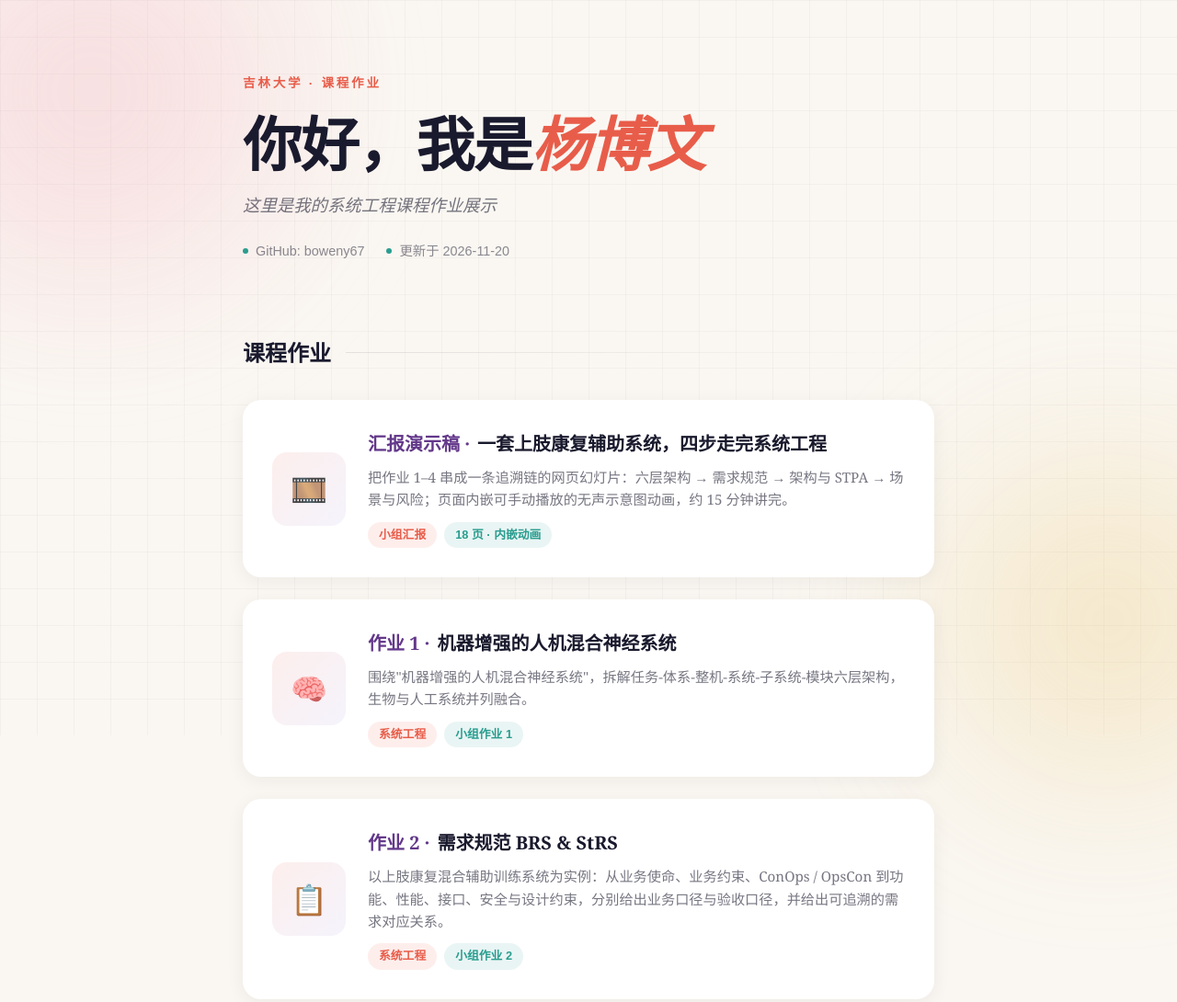
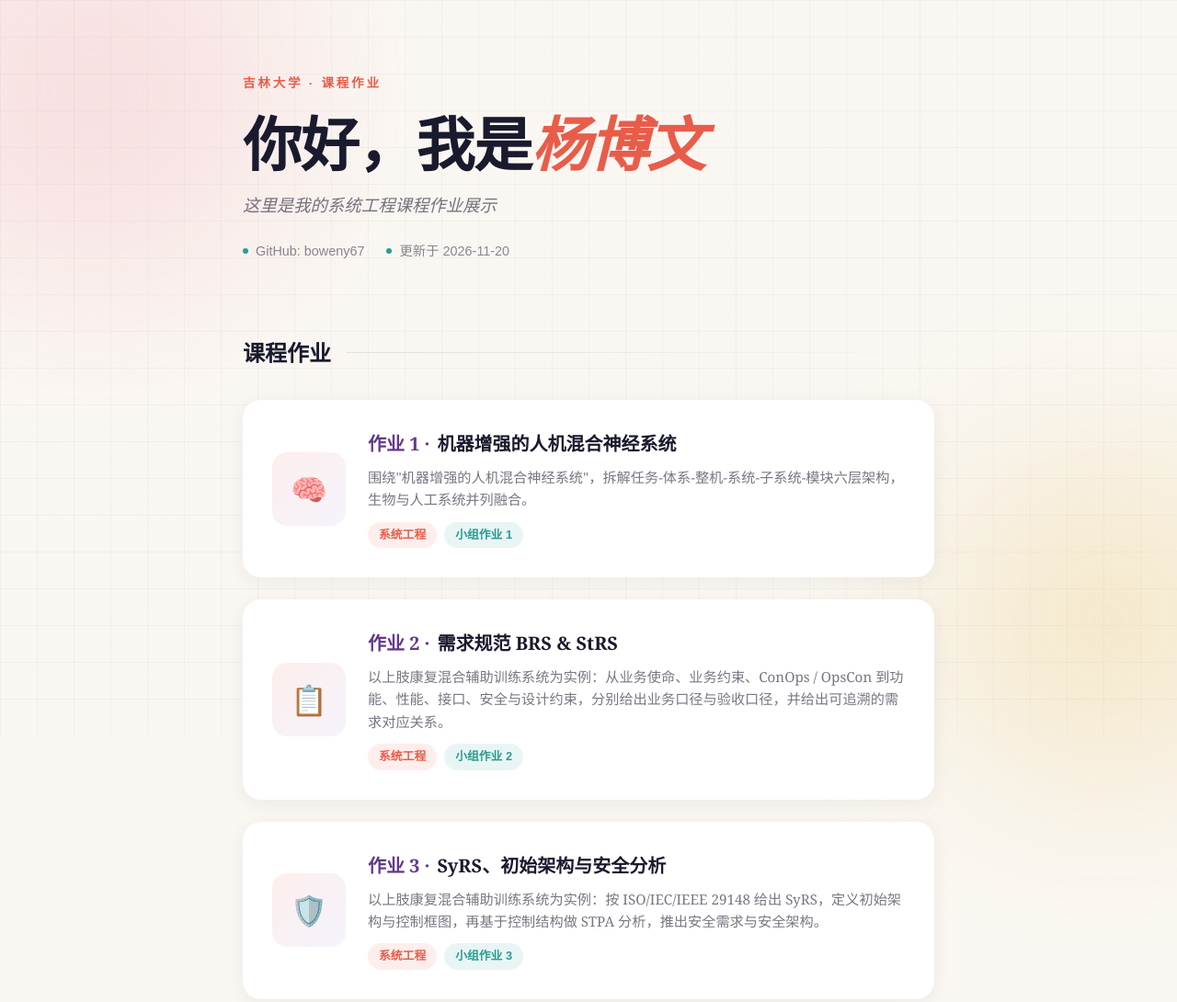
Before and after one commit to boweny67/boweny67.github.io, a plain HTML site: page index.html in a window 1280 px wide. Shown: the top 1090 px of the page at 92% size. Drawn offline with Linux system fonts and the light colour scheme.

Commit message:
revert: 主页撤下演示稿入口卡片，演示稿保留在独立路径

```diff
--- a/index.html
+++ b/index.html
@@ -317,17 +317,6 @@
         <section>
             <h2 class="section-title">课程作业</h2>
             <div class="assignment-list">
-                <a href="presentation/" class="assignment-item">
-                    <div class="assignment-thumb">🎞️</div>
-                    <div class="assignment-content">
-                        <div class="assignment-title"><span class="title-no">汇报演示稿 ·</span>一套上肢康复辅助系统，四步走完系统工程</div>
-                        <p class="assignment-desc">把作业 1–4 串成一条追溯链的网页幻灯片：六层架构 → 需求规范 → 架构与 STPA → 场景与风险；页面内嵌可手动播放的无声示意图动画，约 15 分钟讲完。</p>
-                        <div class="assignment-tags">
-                            <span class="assignment-tag tag-coral">小组汇报</span>
-                            <span class="assignment-tag tag-teal">18 页 · 内嵌动画</span>
-                        </div>
-                    </div>
-                </a>
                 <a href="assignment1/" class="assignment-item">
                     <div class="assignment-thumb">🧠</div>
                     <div class="assignment-content">
```
